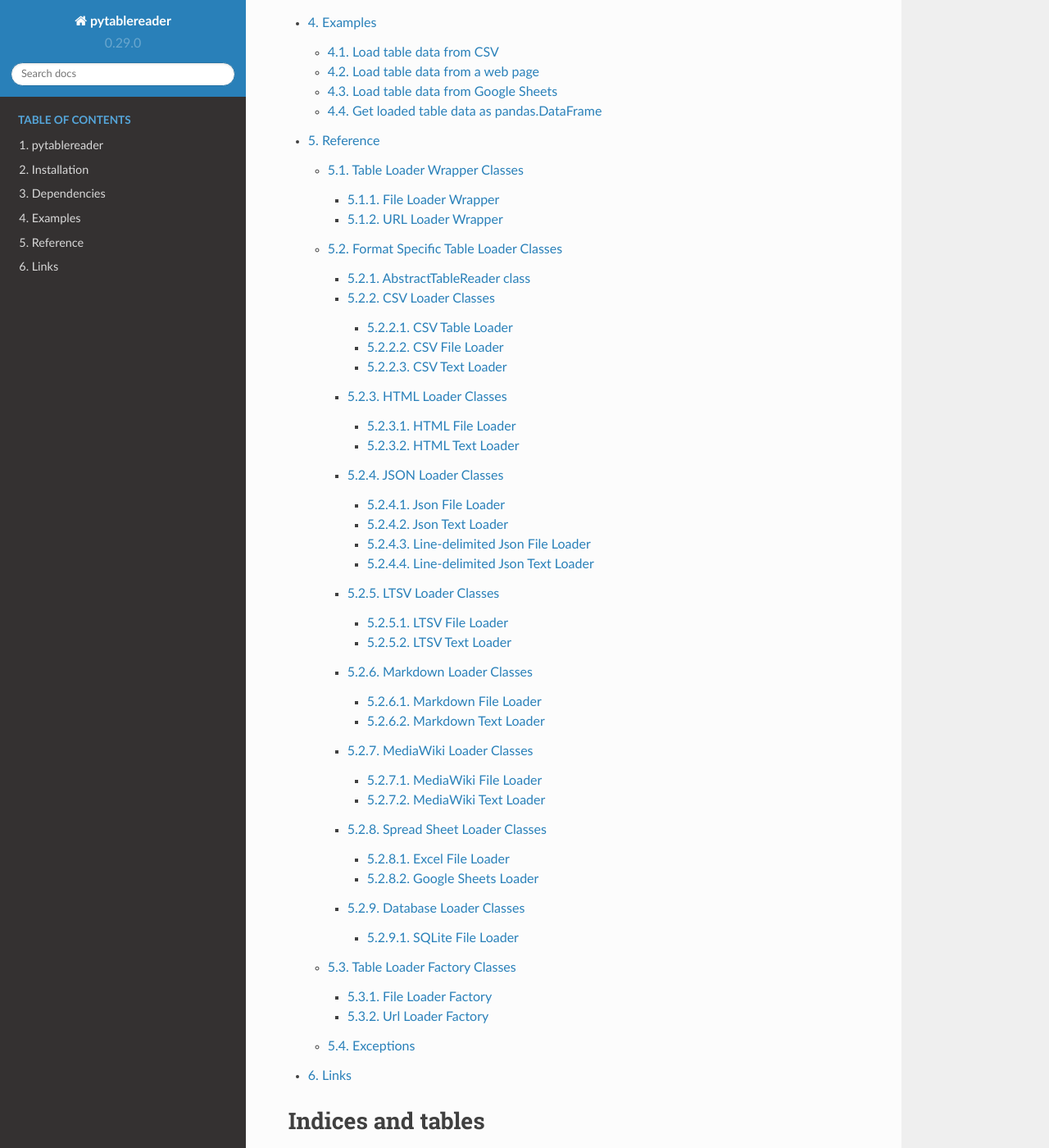
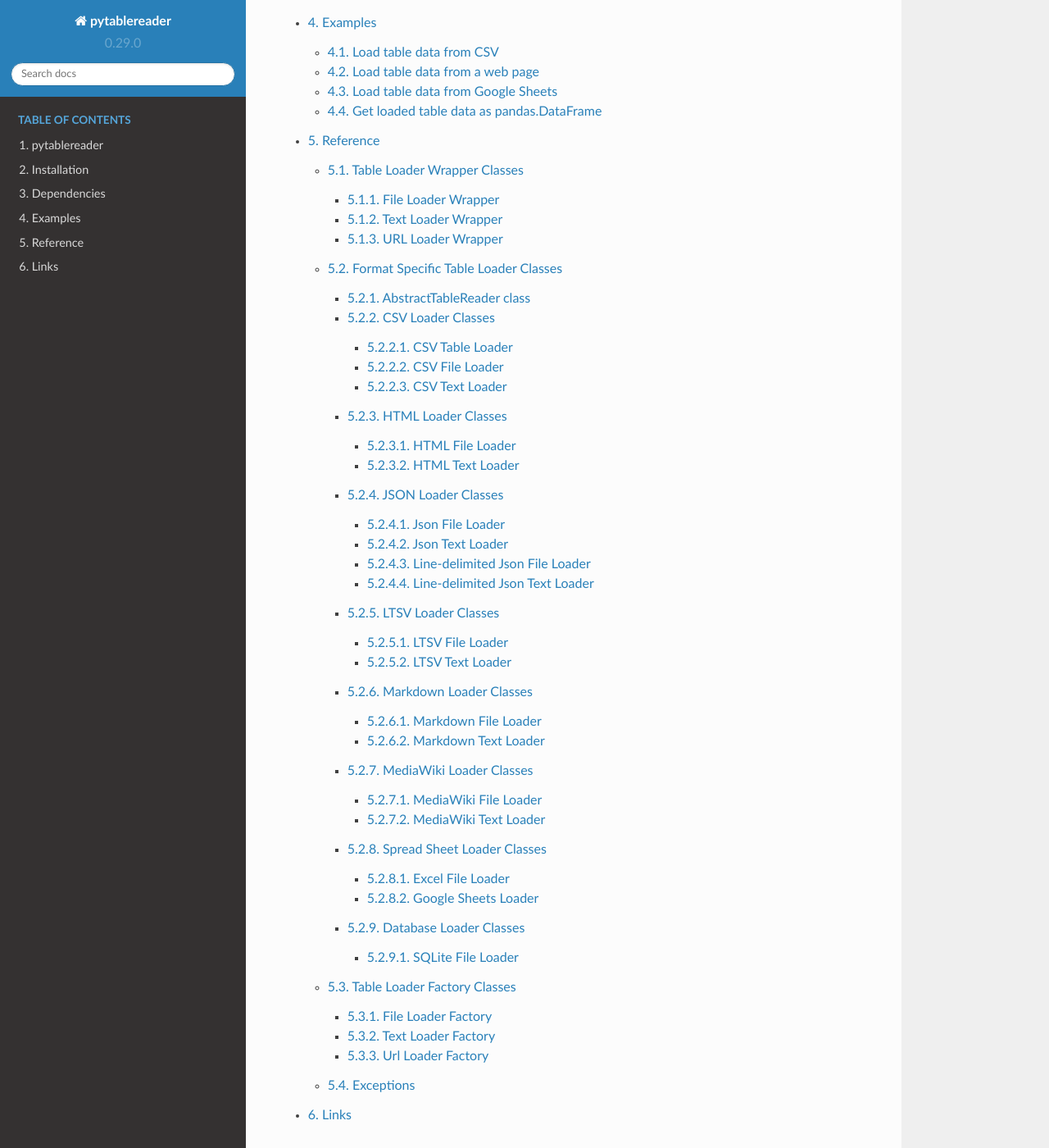
Before and after one commit to thombashi/pytablereader, a Sphinx documentation site: the page built from docs/index.rst, in a window 1280 px wide and 1400 px high, scrolled down 566 px. Shown: the whole window at 82% size. Built offline with Sphinx 7.4.7 and the Read the Docs theme 2.0.0, drawn with Linux system fonts in a browser that asks for light colours; pages that are not in the unit, such as notebooks, are missing from menus.

Commit message:
Update docs

```diff
--- a/docs/pages/reference/basic_loader.rst
+++ b/docs/pages/reference/basic_loader.rst
@@ -6,6 +6,10 @@
 .. autoclass:: pytablereader.TableFileLoader
     :inherited-members:
 
+Text Loader Wrapper
+~~~~~~~~~~~~~~~~~~~~~~~~~~~~~~~
+.. autoclass:: pytablereader.TableTextLoader
+    :inherited-members:
 
 URL Loader Wrapper
 ~~~~~~~~~~~~~~~~~~~~~~~~~~~~~~~
--- a/docs/pages/reference/loader_factory.rst
+++ b/docs/pages/reference/loader_factory.rst
@@ -7,6 +7,12 @@
     :inherited-members:
     :undoc-members:
 
+Text Loader Factory
+~~~~~~~~~~~~~~~~~~~~~~~~~~~~~~~
+.. autoclass:: pytablereader.factory.TableTextLoaderFactory
+    :inherited-members:
+    :undoc-members:
+
 Url Loader Factory
 ~~~~~~~~~~~~~~~~~~~~~~~~~~~~~~~
 .. autoclass:: pytablereader.factory.TableUrlLoaderFactory
```
